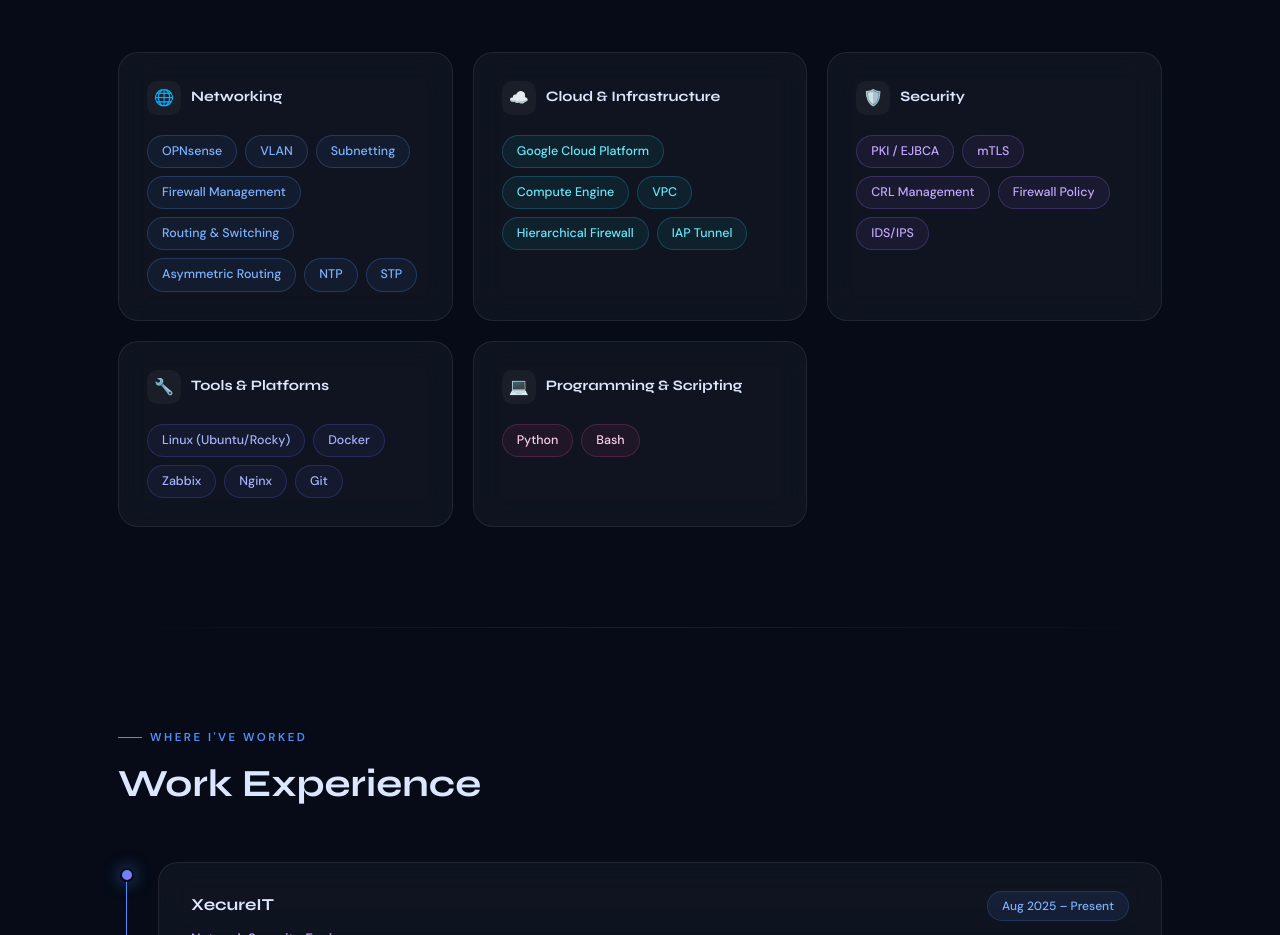
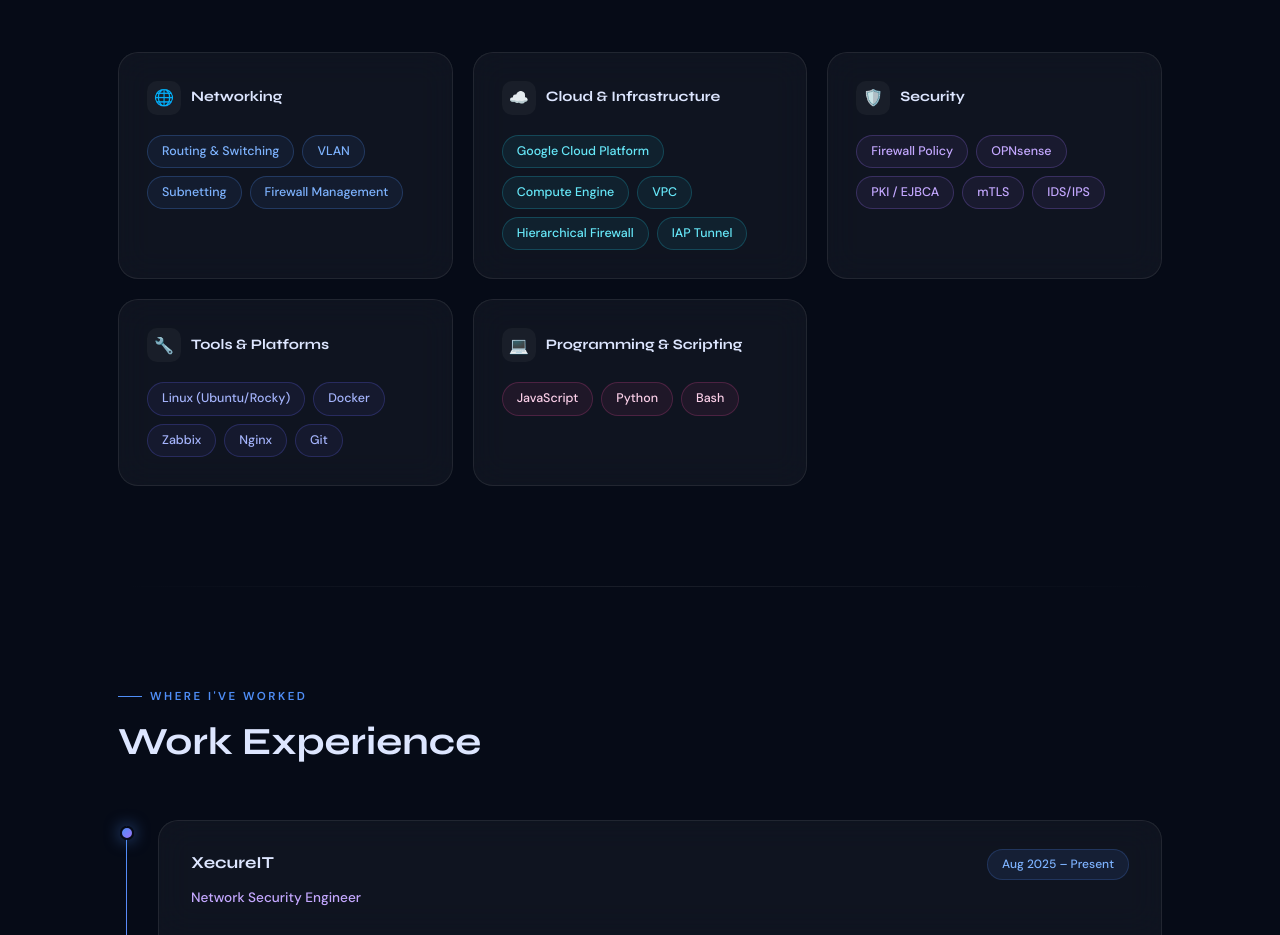
Before and after one commit to fantasistapeople/portfolio, a React (Vite) app: page / in a window 1280 px wide. Shown: the part 1760-2695 px from the top of the page. Built offline with nearby package versions, Linux system fonts and the light colour scheme.

Commit message:
feat: unified hover effects, custom JDA favicon

```diff
--- a/index.html
+++ b/index.html
@@ -30,7 +30,6 @@
 
   <!-- Favicon -->
   <link rel="icon" type="image/svg+xml" href="/favicon.svg" />
-  <link rel="shortcut icon" href="/favicon.ico" />
 
 </head>
   <body>
--- a/src/components/Certifications.jsx
+++ b/src/components/Certifications.jsx
@@ -17,7 +17,7 @@
               whileInView={{ opacity: 1, y: 0 }}
               viewport={{ once: true }}
               transition={{ duration: 0.5, delay: i * 0.1 }}
-              whileHover={{ y: -4 }}
+              whileHover={{ y: -4, borderColor: "rgba(79,142,247,0.25)" }}
               style={{ padding: "28px 32px" }}
             >
               <div style={{ display: "flex", alignItems: "center", gap: 16, marginBottom: 18 }}>
--- a/src/components/Experience.jsx
+++ b/src/components/Experience.jsx
@@ -11,7 +11,6 @@
           {experiences.map((exp, i) => (
             <motion.div
               key={i}
-              className="timeline-item"
               initial={{ opacity: 0, x: -30 }}
               whileInView={{ opacity: 1, x: 0 }}
               viewport={{ once: true }}
@@ -19,7 +18,11 @@
               style={{ position: "relative", marginBottom: 36 }}
             >
               <div className="timeline-dot" />
-              <div className="glass" style={{ padding: "28px 32px" }}>
+              <motion.div
+                className="glass"
+                whileHover={{ y: -4, borderColor: "rgba(79,142,247,0.25)" }}
+                style={{ padding: "28px 32px" }}
+              >
                 <div style={{ display: "flex", justifyContent: "space-between", alignItems: "flex-start", flexWrap: "wrap", gap: 12, marginBottom: 6 }}>
                   <div style={{ fontFamily: "'Syne', sans-serif", fontWeight: 700, fontSize: "1.05rem", color: "var(--text)" }}>
                     {exp.company}
@@ -39,7 +42,7 @@
                     </li>
                   ))}
                 </ul>
-              </div>
+              </motion.div>
             </motion.div>
           ))}
         </div>
--- a/src/components/Projects.jsx
+++ b/src/components/Projects.jsx
@@ -17,7 +17,7 @@
               whileInView={{ opacity: 1, y: 0 }}
               viewport={{ once: true }}
               transition={{ duration: 0.5, delay: i * 0.1 }}
-              whileHover={{ y: -5, boxShadow: "0 16px 48px rgba(0,0,0,0.4), 0 0 30px rgba(79,142,247,0.1)" }}
+              whileHover={{ y: -4, borderColor: "rgba(79,142,247,0.25)", boxShadow: "0 16px 48px rgba(0,0,0,0.4), 0 0 30px rgba(79,142,247,0.1)" }}
               style={{ padding: 32, cursor: "default" }}
             >
               <div style={{ display: "flex", justifyContent: "space-between", alignItems: "flex-start", marginBottom: 16 }}>
--- a/src/components/Skills.jsx
+++ b/src/components/Skills.jsx
@@ -20,6 +20,7 @@
               whileInView={{ opacity: 1, y: 0 }}
               viewport={{ once: true }}
               transition={{ duration: 0.5, delay: i * 0.07 }}
+              whileHover={{ y: -4, borderColor: "rgba(79,142,247,0.25)" }}
               style={{ padding: 28 }}
             >
               <div style={{ display: "flex", alignItems: "center", gap: 10, fontFamily: "'Syne', sans-serif", fontWeight: 700, fontSize: "0.9rem", marginBottom: 20 }}>
--- a/src/data/index.js
+++ b/src/data/index.js
@@ -15,7 +15,7 @@
 export const skills = [
   {
     category: "Networking", icon: "🌐", theme: "blue",
-    items: ["OPNsense", "VLAN", "Subnetting", "Firewall Management", "Routing & Switching", "Asymmetric Routing", "NTP", "STP"]
+    items: ["Routing & Switching", "VLAN", "Subnetting", "Firewall Management"]
   },
   {
     category: "Cloud & Infrastructure", icon: "☁️", theme: "cyan",
@@ -23,7 +23,7 @@
   },
   {
     category: "Security", icon: "🛡️", theme: "purple",
-    items: ["PKI / EJBCA", "mTLS", "CRL Management", "Firewall Policy", "IDS/IPS"]
+    items: ["Firewall Policy", "OPNsense", "PKI / EJBCA", "mTLS", "IDS/IPS"]
   },
   {
     category: "Tools & Platforms", icon: "🔧", theme: "indigo",
@@ -31,7 +31,7 @@
   },
   {
     category: "Programming & Scripting", icon: "💻", theme: "pink",
-    items: ["Python", "Bash"]
+    items: ["JavaScript", "Python", "Bash"]
   }
 ]
 
```
Also changed, not shown: public/favicon.svg.
